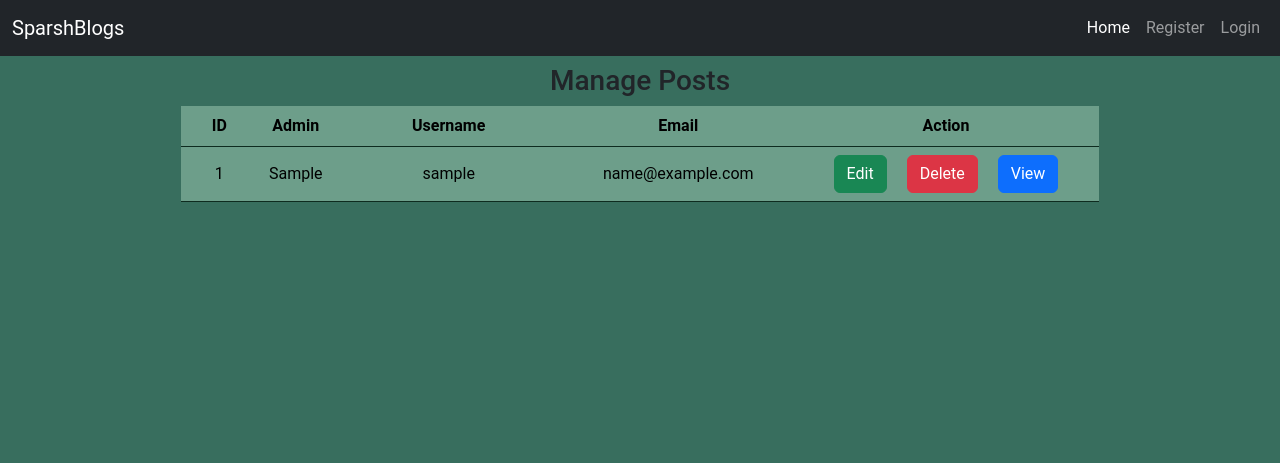
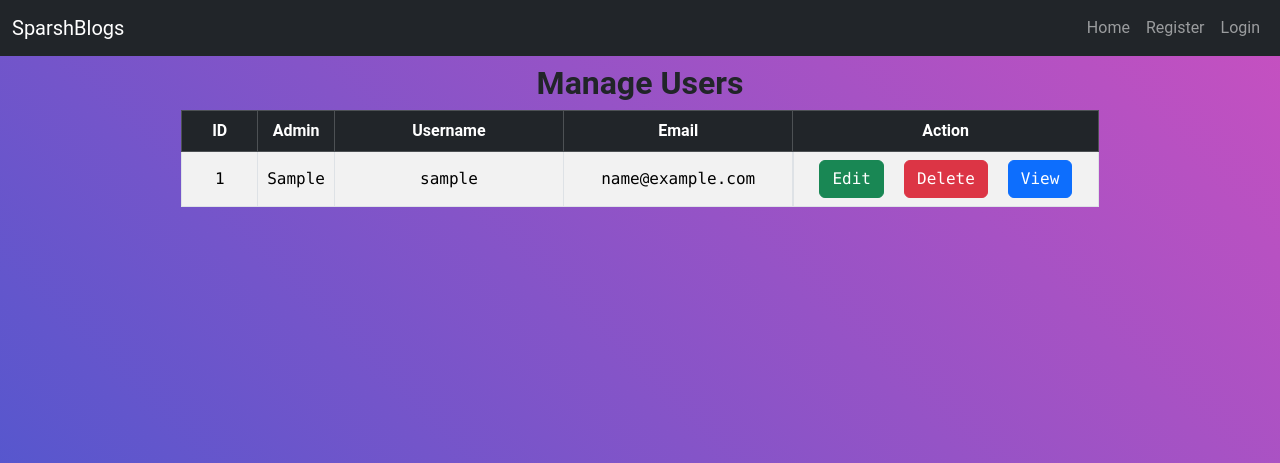
Before and after one commit to sparsh-kamat/blogging-website, a PHP site: page /sparshblogs/admin/users/users.php in a window 1280 px wide. Shown: the top 463 px of the page. Run offline with PHP 8.4, Linux system fonts and the light colour scheme; tables that the repository leaves empty or names only in its code hold one stand-in row (values such as "Sample post"); some libraries are stand-ins or nearby versions; some web fonts are replaced.

Commit message:
added images for testing and changed some fonts

```diff
--- a/admin/users/users.php
+++ b/admin/users/users.php
@@ -1,4 +1,6 @@
 <?php
+
+$page_title = "Admin Section - Manage Users";
 //include the database connection file and the helper functions
 include('../../path.php');
 include(ROOT_PATH . "/app/helpers/dbaccess.php");
@@ -18,9 +20,9 @@ usort($users, function ($a, $b) {
     <div class="container-fluid  ">
         <div class="row">
             <div class="col-md-9 mx-auto">
-                <h3 class="text-center  mt-2">Manage Posts</h3>
-                <table class="table table-hover" id="post-table">
-                    <thead>
+                <h2 class="text-center  mt-2 fw-bold">Manage Users</h2>
+                <table class="table table-hover table-striped table-bordered" id="post-table">
+                    <thead class="table-dark">
                         <tr>
                             <th scope="col" class="col-md-1 text-center">ID</th>
                             <th scope="col" class="col-md-1 text-center">Admin</th>
@@ -32,22 +34,22 @@ usort($users, function ($a, $b) {
                     <tbody>
                         <?php foreach ($users as $key => $user) { ?>
                             <tr>
-                                <td class="col-md-1 text-center align-middle">
+                                <td class="col-md-1 text-center align-middle font-monospace">
                                     <?php echo $user['id']; ?>
                                 </td>
-                                <td class="col-md-1 text-center align-middle">
+                                <td class="col-md-1 text-center align-middle font-monospace">
                                     <?php echo $user['admin']; ?>
                                 </td>
-                                <td class="col-md-3 text-center align-middle">
+                                <td class="col-md-3 text-center align-middle font-monospace">
                                     <?php echo $user['username']; ?>
                                 </td>
-                                <td class="col-md-3 text-center align-middle">
+                                <td class="col-md-3 text-center align-middle font-monospace">
                                     <?php echo $user['email']; ?>
                                 </td>
                                 <td id="buttonholder" class=" d-flex justify-content-center ">
-                                    <a href="#" class="btn btn-success">Edit</a>
-                                    <a href="#" class="btn btn-danger">Delete</a>
-                                    <a href="#" class="btn btn-primary">View</a>
+                                    <a href="#" class="btn btn-success font-monospace">Edit</a>
+                                    <a href="#" class="btn btn-danger font-monospace">Delete</a>
+                                    <a href="#" class="btn btn-primary font-monospace">View</a>
                                 </td>
                             </tr>
                         <?php } ?>
--- a/assets/css/style.css
+++ b/assets/css/style.css
@@ -1,8 +1,8 @@
-
 body {
     font-family: 'Roboto', sans-serif;
-    background-color: #386e5e;
-    background-repeat: no-repeat;
+    /* background-color: #386e5e; */
+    background: linear-gradient(45deg, #4158d0, #c850c0);
+     background-repeat: no-repeat;
     background-attachment: fixed;
     background-size: cover;
     background-position: center;
@@ -18,45 +18,44 @@ body {
     background: #22282e;
 }
 
-#topbar{
+#topbar {
     z-index: 1;
 }
 
-#footer{
+#footer {
     position: fixed;
     bottom: 0;
     width: 100%;
 }
 
-#footer p{
+#footer p {
     padding-top: 15px;
 }
 
-#footer a{
+#footer a {
     color: #139971;
     text-decoration: none;
 }
 
-.row{
+.row {
     margin-right: 0%;
     margin-left: 0%;
 }
 
 .table-beige {
-    background-color: #494914; /* Use your desired beige color code */
+    background-color: #494914;
+    /* Use your desired beige color code */
 }
 
-#post-table{
-    --bs-table-bg: #6d9e8a;
-    --bs-table-border-color: #0e2b1f;
-}
 
-#buttonholder a, #buttonholder button{
+
+#buttonholder a,
+#buttonholder button {
     margin-left: 10px;
     margin-right: 10px;
 }
 
-#topicbuttonholder a{
+#topicbuttonholder a {
     margin-left: 20px;
     margin-right: 20px;
 }
--- a/assets/include/navbar.php
+++ b/assets/include/navbar.php
@@ -5,21 +5,39 @@
             <div class="collapse navbar-collapse" id="navbarSupportedContent">
                 <ul class="navbar-nav ms-auto ">
                     <li class="nav-item">
-                        <a class="nav-link active" aria-current="page"
-                            href="<?php echo BASE_URL . '/index.php' ?>">Home</a>
+                        <a class="nav-link <?php
+                        if ($page_title == 'Home | SparshBlogs') {
+                            echo 'active';
+                        }
+                        ?>" aria-current="page" href="<?php echo BASE_URL . '/index.php' ?>">Home</a>
                     </li>
 
                     <!-- add manage posts users and topics-->
                     <?php if (isset($_SESSION['admin'])) { ?>
                         <?php if ($_SESSION['admin'] == 1) { ?>
                             <li class="nav-item">
-                                <a class="nav-link" href="<?php echo BASE_URL . '/admin/posts/posts.php' ?>">Posts</a>
+                                <a class="nav-link
+                                <?php
+                                if ($page_title == 'Admin Section - Manage Posts') {
+                                    echo 'active';
+                                }
+                                ?>" href="<?php echo BASE_URL . '/admin/posts/posts.php' ?>">Posts</a>
+
+                            <li class="nav-item">
+                                <a class="nav-link
+                                <?php
+                                if ($page_title == 'Admin Section - Manage Users') {
+                                    echo 'active';
+                                }
+                                ?>" href="<?php echo BASE_URL . '/admin/users/users.php' ?>">Users</a>
                             </li>
                             <li class="nav-item">
-                                <a class="nav-link" href="<?php echo BASE_URL . '/admin/users/users.php' ?>">Users</a>
-                            </li>
-                            <li class="nav-item">
-                                <a class="nav-link" href="<?php echo BASE_URL . '/admin/topics/topics.php' ?>">Topics</a>
+                                <a class="nav-link
+                                <?php
+                                if ($page_title == 'Admin Section - Manage Topics') {
+                                    echo 'active';
+                                }
+                                ?>" href="<?php echo BASE_URL . '/admin/topics/topics.php' ?>">Topics</a>
                             </li>
                         <?php } ?>
                     <?php } ?>
```
Also changed, not shown: admin/posts/posts.php (+20 -21 lines), admin/topics/topics.php (+9 -8 lines), index.php (+1 -10 lines), assets/images/1695542058_risevision1.jpeg (added), assets/images/1696442902_health-benefits-of-abiu-fruit.jpg (added), assets/images/profile.png (added).
